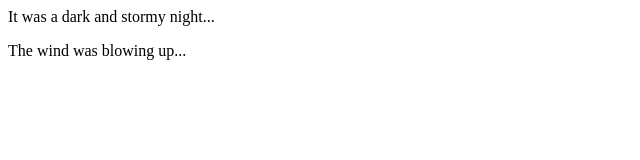
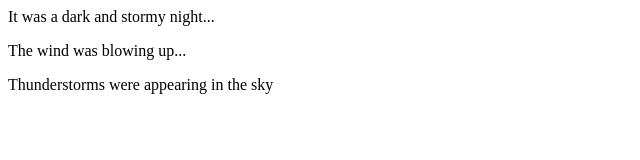
Before and after one commit to amukanya/fireside-story, a plain HTML site: page index.html in a window 1280 px wide. Shown: the whole page, without its empty margins (0-640 px from the left). Drawn offline with Linux system fonts and the light colour scheme.

Commit message:
added third story

```diff
--- a/index.html
+++ b/index.html
@@ -2,5 +2,6 @@
   <body>
     <p>It was a dark and stormy night...</p>
     <p>The wind was blowing up...</p>
+    <p>Thunderstorms were appearing in the sky</p>
   </body>
 </html>
```
